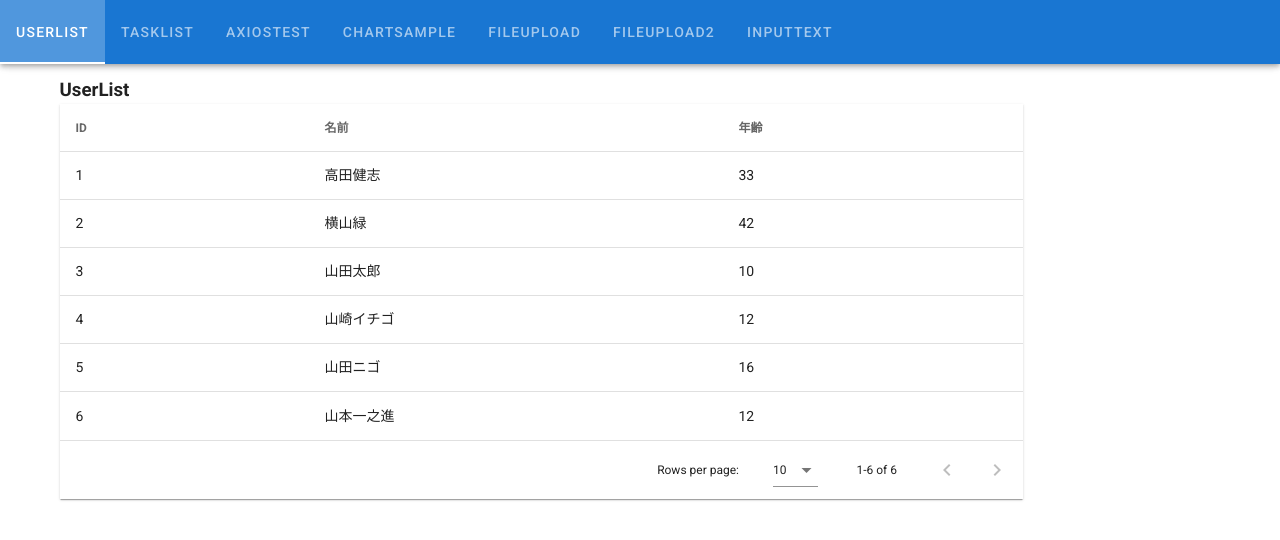
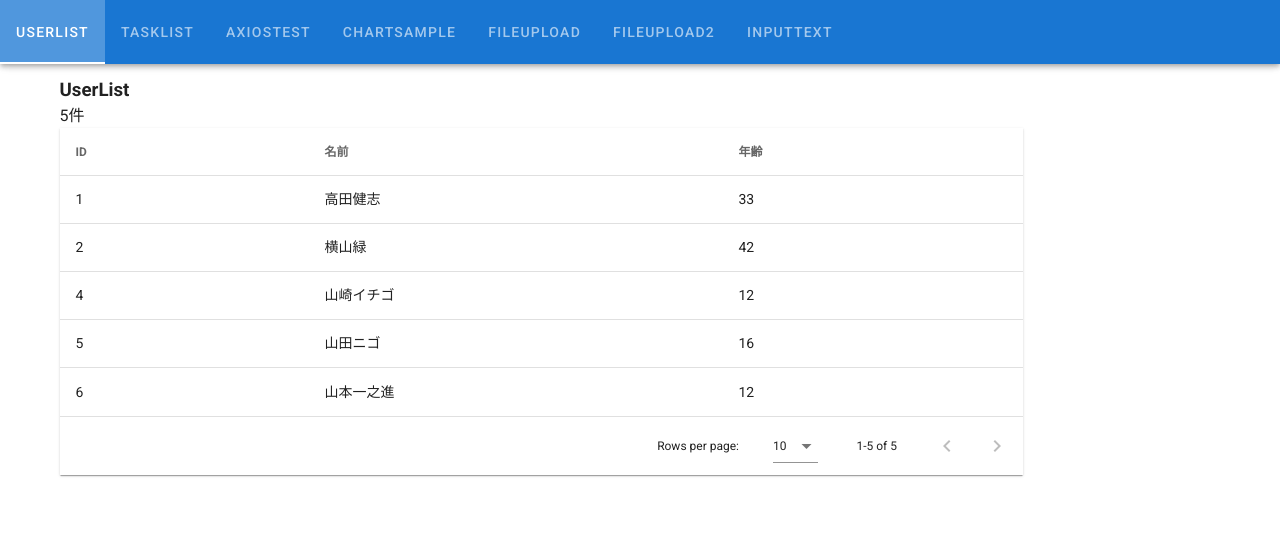
Before and after one commit to subretu/vue-sample-project, a Vue app in the folder frontend/: page /userlist in a window 1280 px wide. Shown: the top 540 px of the page. Built offline with nearby package versions, Linux system fonts and the light colour scheme.

Commit message:
add data length display

```diff
--- a/frontend/src/views/UserList.vue
+++ b/frontend/src/views/UserList.vue
@@ -1,6 +1,7 @@
 <template>
   <v-container>
     <h3>UserList</h3>
+    {{ items.length }}件
     <v-row>
       <v-col cols="10">
         <v-sheet color="white" elevation="1">
@@ -42,11 +43,6 @@ export default defineComponent({
         age: 42,
       },
       {
-        id: 3,
-        name: "山田太郎",
-        age: 10,
-      },
-      {
         id: 4,
         name: "山崎イチゴ",
         age: 12,
@@ -62,7 +58,6 @@ export default defineComponent({
         age: 12,
       },
     ];
-
     return {
       headers,
       items,
```
